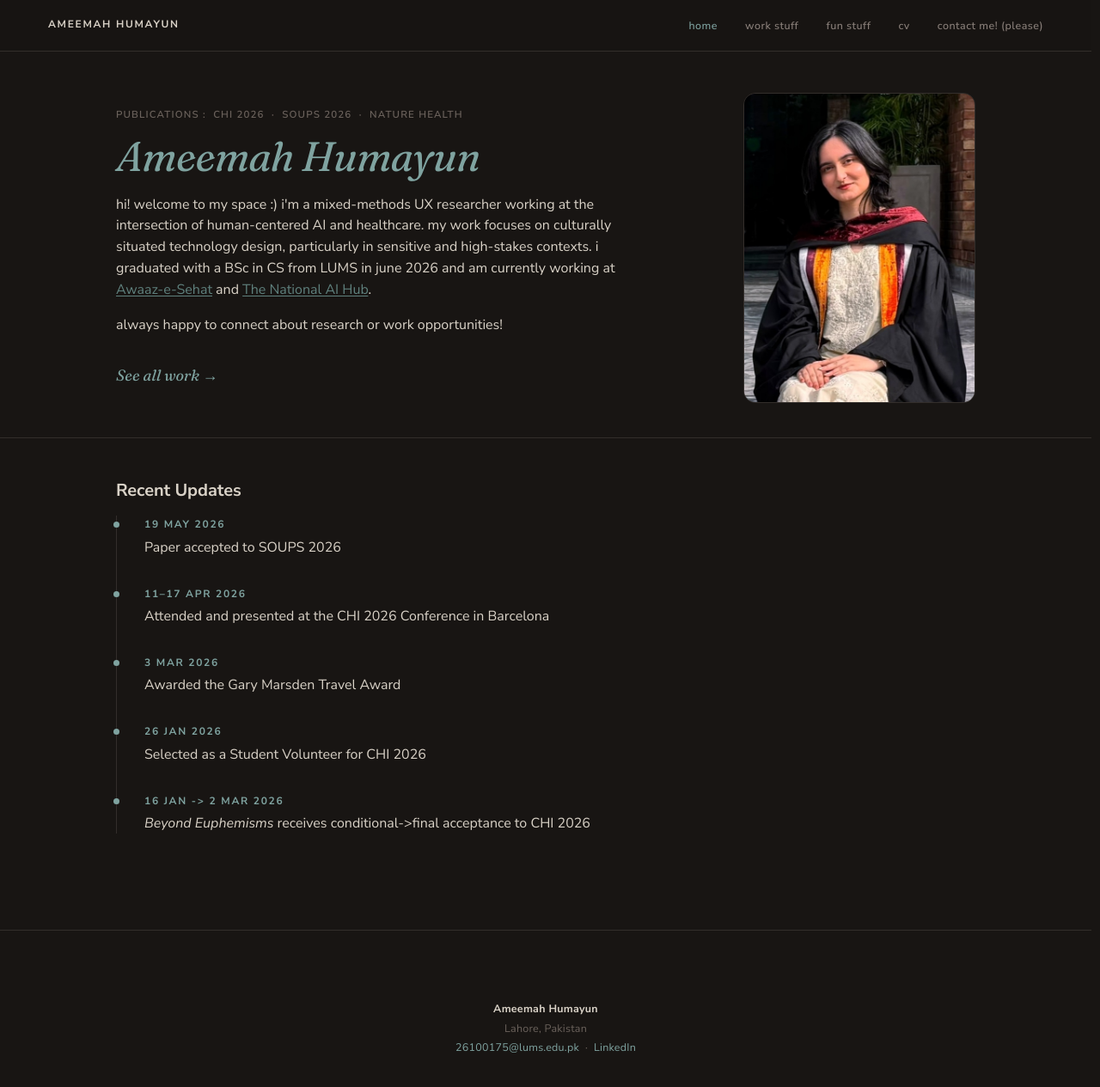
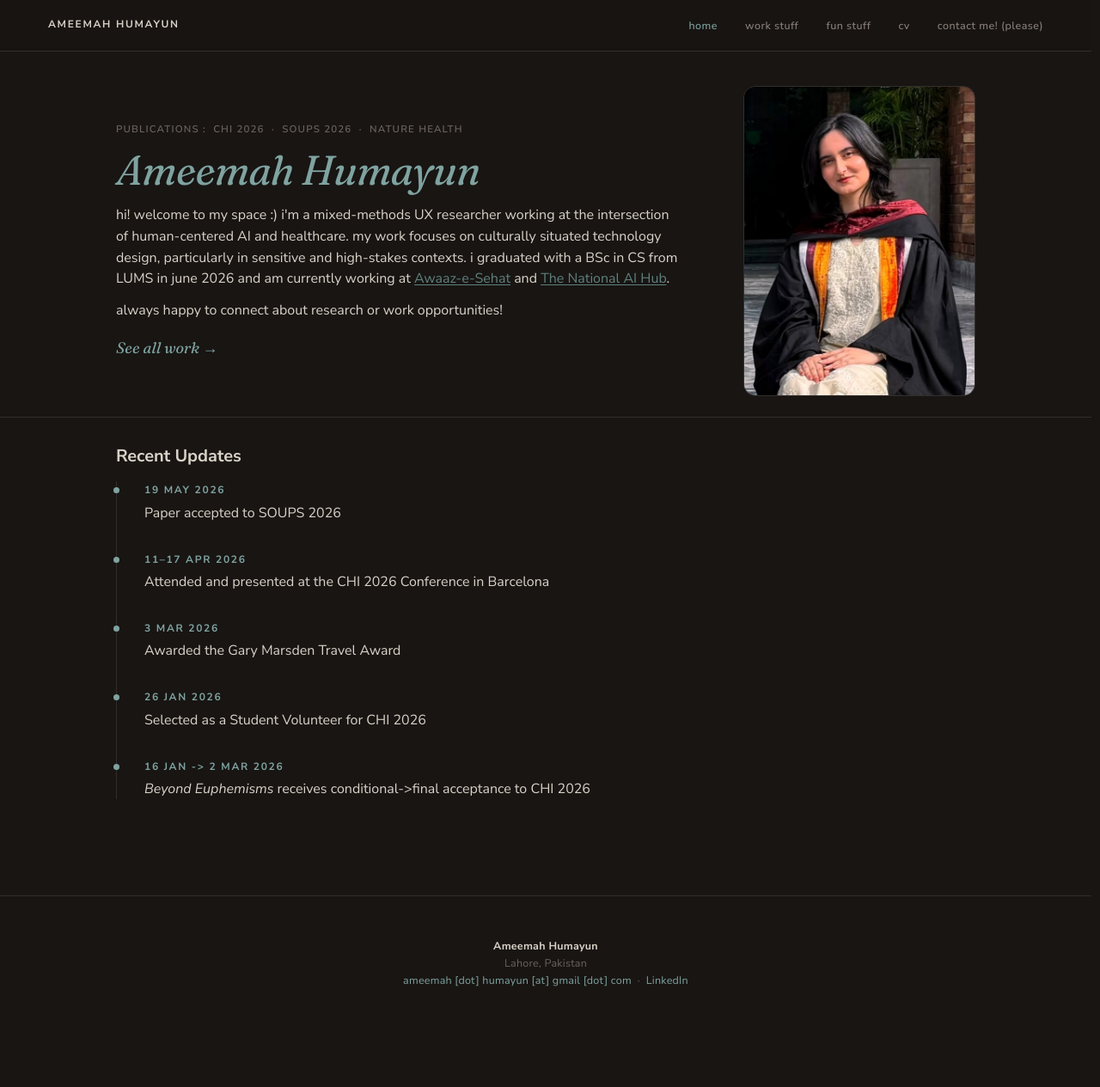
Before and after one commit to ameemahumayun/ameemahumayun.github.io, a Jekyll site: the page built from index.html, in a window 1280 px wide and 1279 px high. Shown: the top 1265 px of the window at 86% size. Built offline with Jekyll 4.4.1, drawn with Linux system fonts in a browser that asks for light colours.

Commit message:
Widen hero text column, tighten hero/footer spacing, obfuscate email
- Home hero: intro paragraphs now use more of the available width
  (600px -> 660px) instead of leaving a gap before the avatar
- Tightened vertical spacing in the hero card and between it and
  Recent Updates
- Footer: reduced padding, tighter line-height
- Fixed stale site.email (was the old LUMS address) to the real gmail
- Footer + Contact page now display the email in an obfuscated
  "ameemah [dot] humayun [at] gmail [dot] com" format; mailto links
  still point to the real address

Co-Authored-By: Claude Sonnet 5 <noreply@anthropic.com>
Claude-Session: https://claude.ai/code/session_01RCzM7zTsD8mFw1QLJ4sgHP

```diff
--- a/_config.yml
+++ b/_config.yml
@@ -38,6 +38,6 @@ nav_links:
     key: contact
 
 # Footer contact details — edit once, applies everywhere.
-email: 26100175@lums.edu.pk
+email: ameemah.humayun@gmail.com
 linkedin: https://linkedin.com/in/ameemah-humayun
 location: Lahore, Pakistan
--- a/_includes/footer.html
+++ b/_includes/footer.html
@@ -3,7 +3,7 @@
     <div class="cite">
       <strong>Ameemah Humayun</strong><br>
       {{ site.location }}<br>
-      <a href="mailto:{{ site.email }}" style="color:var(--color-accent);">{{ site.email }}</a> &nbsp;·&nbsp;
+      <a href="mailto:{{ site.email }}" style="color:var(--color-accent);">ameemah&nbsp;[dot]&nbsp;humayun&nbsp;[at]&nbsp;gmail&nbsp;[dot]&nbsp;com</a> &nbsp;·&nbsp;
       <a href="{{ site.linkedin }}" style="color:var(--color-accent);">LinkedIn</a>
     </div>
   </div>
--- a/assets/css/components.css
+++ b/assets/css/components.css
@@ -422,7 +422,7 @@
 .cite {
   font-size: 12.5px;
   color: var(--color-text-mute);
-  line-height: 1.8;
+  line-height: 1.6;
   max-width: 600px;
   margin: 0 auto;
   letter-spacing: 0.02em;
@@ -673,7 +673,7 @@
    more compact — enough that Recent Updates' first entry clears the
    fold on typical laptop heights, without affecting Contact/Card
    which also use .hero. */
-.hero--profile { padding: var(--space-6) 0 var(--space-5); }
+.hero--profile { padding: var(--space-5) 0 var(--space-3); }
 .hero--profile .hero__inner {
   max-width: var(--container-wide);
   display: flex;
--- a/assets/css/layout.css
+++ b/assets/css/layout.css
@@ -115,7 +115,7 @@ padding-top: 0;
 
 /* ----- FOOTER ------------------------------------------------------------ */
 .footer {
-  padding: var(--space-8) 0 var(--space-6);
+  padding: var(--space-6) 0 var(--space-4);
   text-align: center;
   border-top: var(--hairline);
 }
--- a/contact/index.html
+++ b/contact/index.html
@@ -10,7 +10,7 @@ active: contact
     <div class="eyebrow eyebrow-rule">contact me</div>
     <h1 class="page-head__title"><span class="serif" style="color:var(--color-text-strong);">Say Hello :)</span></h1>
     <p class="page-head__intro">
-      Email me directly at <a href="mailto:ameemah.humayun@gmail.com" style="color:var(--color-accent);">ameemah.humayun@gmail.com</a> or find me on <a href="{{ site.linkedin }}" target="_blank" rel="noopener" style="color:var(--color-accent);">LinkedIn</a> — or just drop me a message here!
+      Email me directly at <a href="mailto:ameemah.humayun@gmail.com" style="color:var(--color-accent);">ameemah&nbsp;[dot]&nbsp;humayun&nbsp;[at]&nbsp;gmail&nbsp;[dot]&nbsp;com</a> or find me on <a href="{{ site.linkedin }}" target="_blank" rel="noopener" style="color:var(--color-accent);">LinkedIn</a> — or just drop me a message here!
     </p>
   </div>
 </header>
--- a/index.html
+++ b/index.html
@@ -15,10 +15,10 @@ description: Mixed-methods UX researcher working on human-centered AI for health
         <a href="{{ '/assets/soups2026-final545.pdf' | relative_url }}" target="_blank" rel="noopener" class="link-quiet">SOUPS 2026</a> &nbsp;·&nbsp;
         <span>Nature Health</span>
       </p>
-      <h1 style="margin-top:0;margin-bottom:1rem;"><span class="serif">Ameemah Humayun</span></h1>
-      <p class="lead" style="max-width:600px;font-size:var(--text-base);margin-bottom:1rem;">hi! welcome to my space :) i'm a mixed-methods UX researcher working at the intersection of human-centered AI and healthcare. my work focuses on culturally situated technology design, particularly in sensitive and high-stakes contexts. i graduated with a BSc in CS from LUMS in june 2026 and am currently working at <a href="https://www.awaazesehat.com/" target="_blank" rel="noopener" class="link-teal">Awaaz-e-Sehat</a> and <a href="https://thenationalaihub.com/" target="_blank" rel="noopener" class="link-teal">The National AI Hub</a>.</p>
-      <p class="lead" style="max-width:600px;font-size:var(--text-base);">always happy to connect about research or work opportunities!</p>
-      <p style="margin-top:1.5rem;">
+      <h1 style="margin-top:0;margin-bottom:0.75rem;"><span class="serif">Ameemah Humayun</span></h1>
+      <p class="lead" style="max-width:660px;font-size:var(--text-base);margin-bottom:0.75rem;">hi! welcome to my space :) i'm a mixed-methods UX researcher working at the intersection of human-centered AI and healthcare. my work focuses on culturally situated technology design, particularly in sensitive and high-stakes contexts. i graduated with a BSc in CS from LUMS in june 2026 and am currently working at <a href="https://www.awaazesehat.com/" target="_blank" rel="noopener" class="link-teal">Awaaz-e-Sehat</a> and <a href="https://thenationalaihub.com/" target="_blank" rel="noopener" class="link-teal">The National AI Hub</a>.</p>
+      <p class="lead" style="max-width:660px;font-size:var(--text-base);margin-bottom:0.75rem;">always happy to connect about research or work opportunities!</p>
+      <p style="margin-top:1rem;">
         <a href="{{ '/work/' | relative_url }}" class="serif" style="font-size:1.125rem;">See all work &rarr;</a>
       </p>
     </div>
@@ -27,7 +27,7 @@ description: Mixed-methods UX researcher working on human-centered AI for health
 </header>
 
 <!-- RECENT UPDATES -->
-<section class="section" id="recent-updates" style="padding-top:var(--space-6);">
+<section class="section" id="recent-updates" style="padding-top:var(--space-4);">
   <div class="container-wide">
     <!-- <div class="section-num">Recent Updates</div> -->
     <h3>Recent Updates</h3>
```
